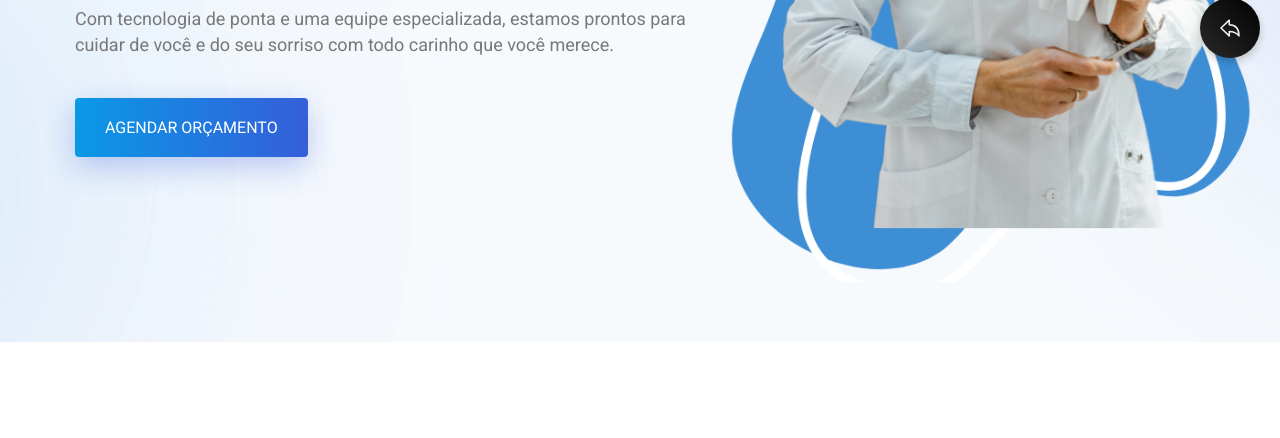
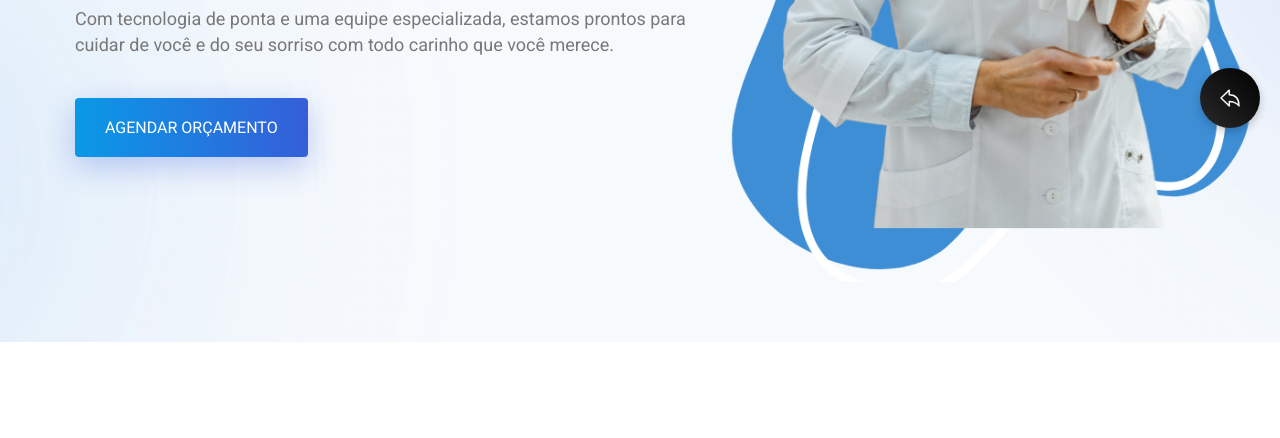
Before and after one commit to SorayaCop/dentebelo, a plain HTML site: page index.html in a window 1280 px wide. Shown: the part 662-1100 px from the top of the page. Drawn offline with nearby package versions, Linux system fonts and the light colour scheme.

Commit message:
Update index.html

```diff
--- a/index.html
+++ b/index.html
@@ -22,7 +22,7 @@
 <style>
     .fixed-icon {
         position: fixed;
-        bottom: 80px;
+        bottom: 10px;
         right: 20px;
         width: 60px;
         height: 60px;
```
